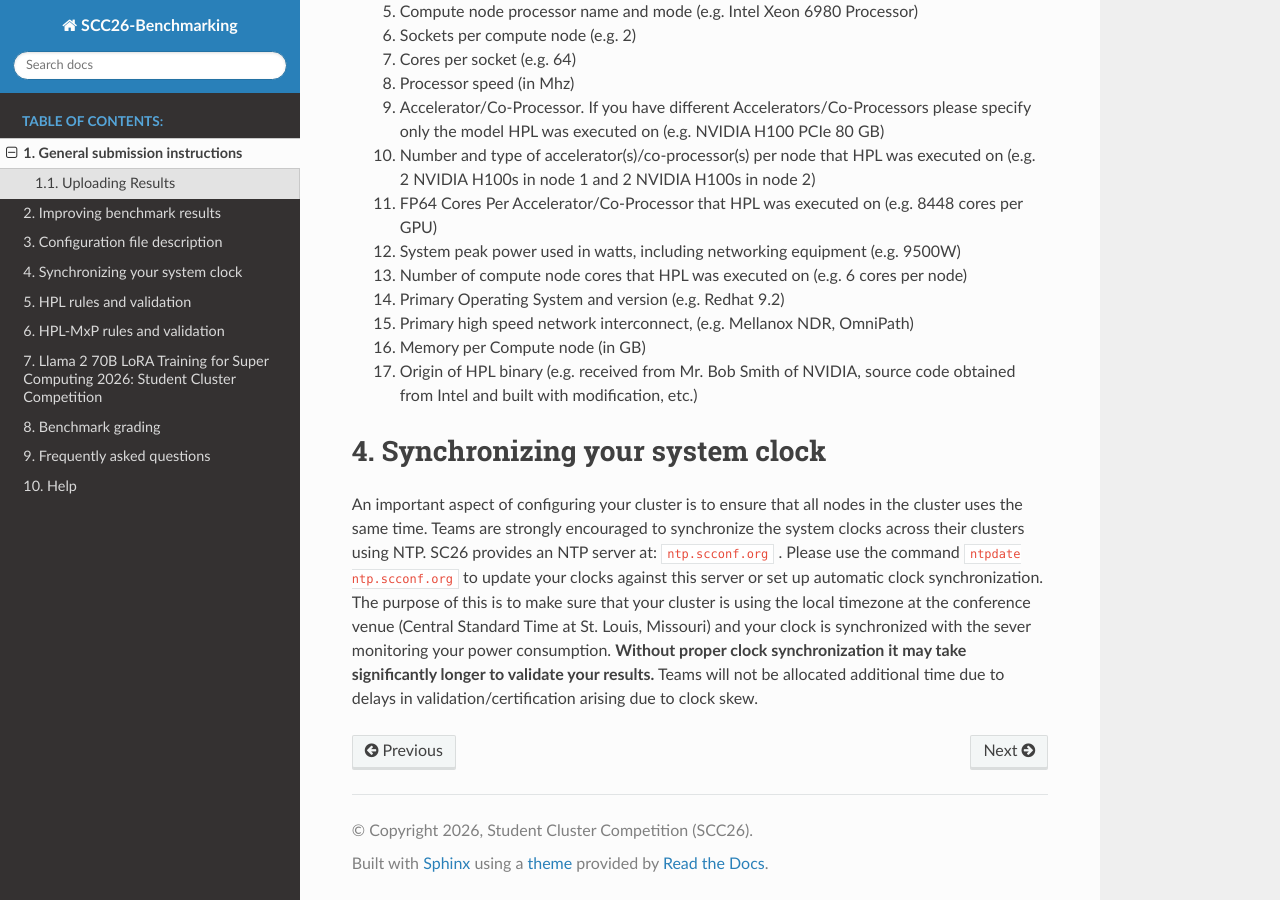
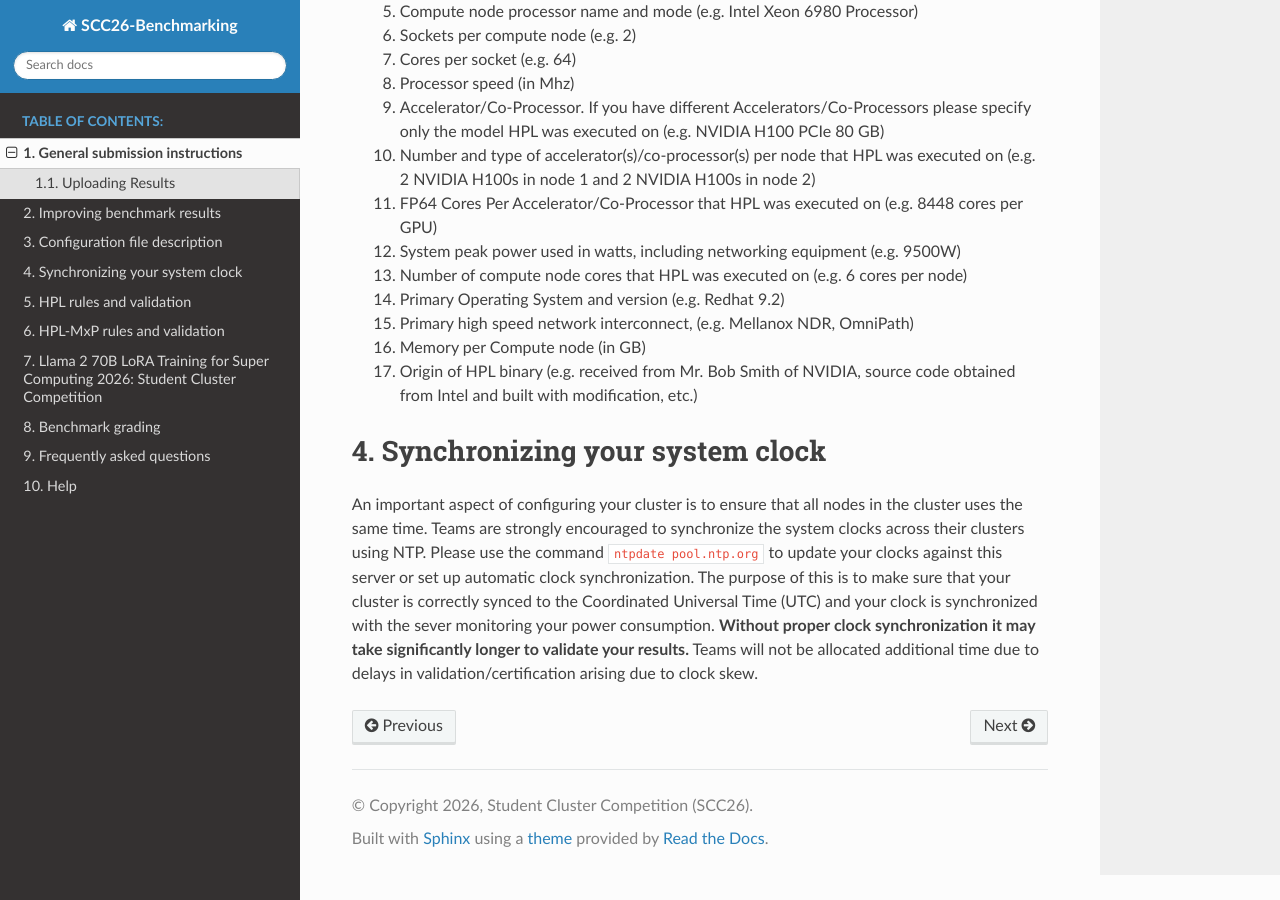
Before and after one commit to rderue/scc26-benchmarking, a Sphinx documentation site: the page built from source/benchmarks/general.rst, in a window 1280 px wide and 900 px high, scrolled down 3100 px. Built offline with Sphinx 7.4.7 and the Read the Docs theme 3.1.0, drawn with Linux system fonts in a browser that asks for light colours.

Commit message:
Update ntpdate command.

```diff
--- a/source/benchmarks/general.rst
+++ b/source/benchmarks/general.rst
@@ -112,4 +112,4 @@ In order to comply with the Top500 requirements for power measurements, the ``ce
 
 Synchronizing your system clock
 -------------------------------
-An important aspect of configuring your cluster is to ensure that all nodes in the cluster uses the same time. Teams are strongly encouraged to synchronize the system clocks across their clusters using NTP. SC26 provides an NTP server at: ``ntp.scconf.org`` . Please use the command ``ntpdate ntp.scconf.org`` to update your clocks against this server or set up automatic clock synchronization. The purpose of this is to make sure that your cluster is using the local timezone at the conference venue (Central Standard Time at St. Louis, Missouri) and your clock is synchronized with the sever monitoring your power consumption. **Without proper clock synchronization it may take significantly longer to validate your results.** Teams will not be allocated additional time due to delays in validation/certification arising due to clock skew.
+An important aspect of configuring your cluster is to ensure that all nodes in the cluster uses the same time. Teams are strongly encouraged to synchronize the system clocks across their clusters using NTP. Please use the command ``ntpdate pool.ntp.org`` to update your clocks against this server or set up automatic clock synchronization. The purpose of this is to make sure that your cluster is correctly synced to the Coordinated Universal Time (UTC) and your clock is synchronized with the sever monitoring your power consumption. **Without proper clock synchronization it may take significantly longer to validate your results.** Teams will not be allocated additional time due to delays in validation/certification arising due to clock skew.
```
